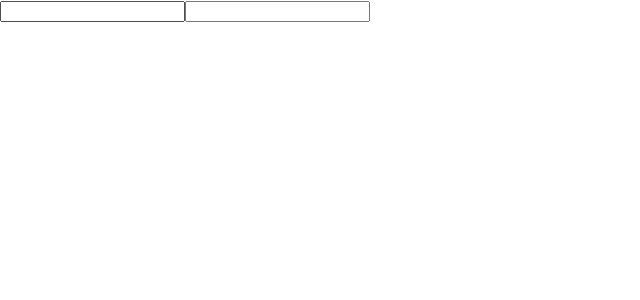
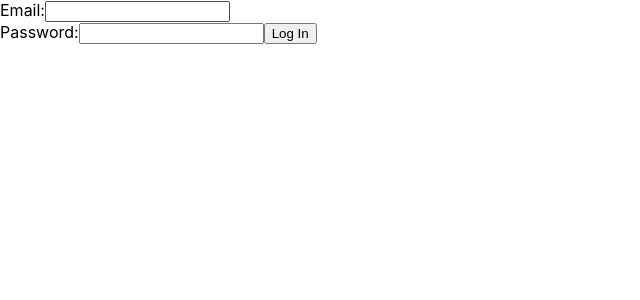
Before and after one commit to shivam534d/reelz, a React (Create React App) app: page / in a window 1280 px wide. Shown: the top 300 px of the page, without its empty margins (0-640 px from the left). Built offline with nearby package versions, Linux system fonts and the light colour scheme.

Commit message:
Firebase Auth Test

```diff
--- a/src/App.js
+++ b/src/App.js
@@ -3,23 +3,75 @@ import './App.css';
 import firebase from './Components/firebase';
 
 function App() {
-
   const auth = firebase.auth();
 
-  const [username, setUsername] = useState('');
+  const [user, setUser] = useState(null);
   const [email, setEmail] = useState('');
   const [passwprd, setPassword] = useState('');
   const [error, setError] = useState('');
-  const [loading, setLoading] = useState('');
+  const [loading, setLoading] = useState(false);
+
+  const handleSignIn = async () => {
+    try {
+      console.log(email + ' ' + passwprd);
+      setLoading(true);
+      let res = await auth.signInWithEmailAndPassword(email, passwprd);
+      console.log('🚀 || file: App.js || line 19 || submitHandler || res', res);
+      setUser(res.user);
+      console.log('🚀 || file: App.js || line 21 || handleSignIn || res', res);
+      setLoading(false);
+    } catch (error) {
+      setError('Failed' + error.message);
+      console.log(error);
+      console.log(email + ' ' + passwprd);
+      setLoading(false);
+    }
+  };
+
+  const handleSignOut = async () => {
+    try {
+      setLoading(true);
+      let res = await auth.signOut();
+      console.log('🚀 || file: App.js || line 35 || handleSignOut || res', res);
+      setUser(null);
+      setLoading(false);
+    } catch {
+      setError('Failed' + error.message);
+      console.log(error);
+      setLoading(false);
+    }
+  };
 
   return (
     <>
-      <label htmlFor="email">
-        <input type="email" name="email" id="email" />
-      </label>
-      <label htmlFor="pass">
-        <input type="password" name="pass" id="pass" />
-      </label>
+      {loading ? (
+        <h1>Loading</h1>
+      ) : user === null ? (
+        <div>
+          <label htmlFor="email">
+            Email:
+            <input type="email" name="email" id="email" value={email} onChange={(e) => setEmail(e.target.value)} />
+          </label>
+          <br />
+          <label htmlFor="pass">
+            Password:
+            <input
+              type="password"
+              name="pass"
+              id="pass"
+              value={passwprd}
+              onChange={(e) => setPassword(e.target.value)}
+            />
+          </label>
+          <button onClick={handleSignIn}>Log In</button>
+          {error ? <h1>{error}</h1> : <></>}
+        </div>
+      ) : (
+        <>
+          <h2>{user.uid} is Signed in</h2>
+          <button onClick={handleSignOut}>Log Out</button>
+        </>
+      )}
     </>
   );
 }
```
